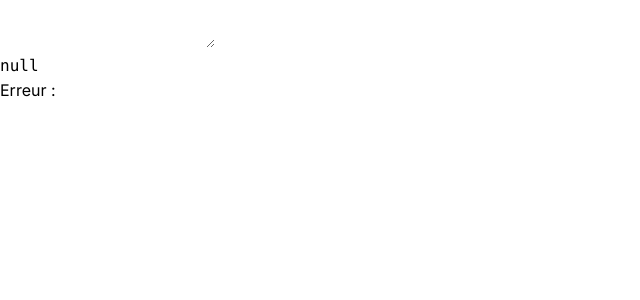
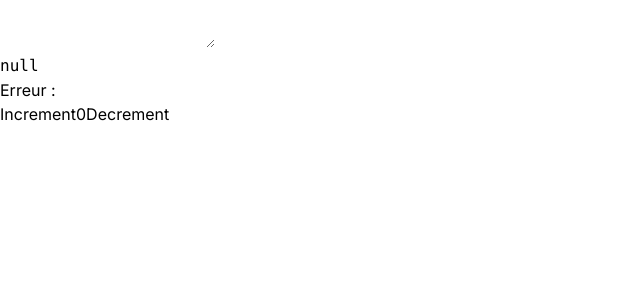
Before and after one commit to antocreadev/interface-compiler-pcode, a Next.js app: page / in a window 1280 px wide. Shown: the top 300 px of the page, without its empty margins (0-640 px from the left). Built offline with nearby package versions, Linux system fonts and the light colour scheme.

Commit message:
add: init redux toolkit

```diff
--- a/src/app/layout.tsx
+++ b/src/app/layout.tsx
@@ -1,6 +1,8 @@
 import type { Metadata } from 'next'
 import { Inter } from 'next/font/google'
 import './globals.css'
+import { store } from '@/store'
+import { Providers } from './providers'
 
 const inter = Inter({ subsets: ['latin'] })
 
@@ -15,8 +17,11 @@ export default function RootLayout({
   children: React.ReactNode
 }) {
   return (
+    <Providers>
     <html lang="en">
       <body className={inter.className}>{children}</body>
     </html>
+    </Providers>
+
   )
 }
--- a/src/app/page.tsx
+++ b/src/app/page.tsx
@@ -1,6 +1,10 @@
 "use client";
 import { useRef, useState } from "react";
 import SyntaxAnalysis from "@/compiler/SyntaxAnalysis";
+
+import type { RootState } from '@/store'
+import { useSelector, useDispatch } from 'react-redux'
+import { decrement, increment } from '@/features/counter/counterSlice'
 
 export default function Home() {
   // ref
@@ -10,6 +14,9 @@ export default function Home() {
   const [content, setContent] = useState<string>("");
   const [ast, setAST] = useState<any>(null);
   const [error, setError] = useState<string>("");
+
+  const count = useSelector((state: RootState) => state.counter.value)
+  const dispatch = useDispatch()
 
   return (
     <main>
@@ -36,6 +43,25 @@ export default function Home() {
       <p>{content}</p>
       <pre>{JSON.stringify(ast, null, 2)}</pre>
       <p>Erreur : {error}</p>
+
+
+      <div>
+      <div>
+        <button
+          aria-label="Increment value"
+          onClick={() => dispatch(increment())}
+        >
+          Increment
+        </button>
+        <span>{count}</span>
+        <button
+          aria-label="Decrement value"
+          onClick={() => dispatch(decrement())}
+        >
+          Decrement
+        </button>
+      </div>
+    </div>
     </main>
   );
 }
--- /dev/null
+++ b/src/app/providers.tsx
@@ -0,0 +1,8 @@
+// https://stackoverflow.com/questions/77400272/setting-up-redux-toolkit-with-next-js-14-0-1
+'use client';
+import { Provider } from "react-redux";
+import { store } from "@/store";
+
+export function Providers({ children } : { children: React.ReactNode }) {
+  return <Provider store={store}>{children}</Provider>;
+}
--- /dev/null
+++ b/src/features/counter/counterSlice.ts
@@ -0,0 +1,31 @@
+import { createSlice } from '@reduxjs/toolkit'
+import type { PayloadAction } from '@reduxjs/toolkit'
+
+export interface CounterState {
+  value: number
+}
+
+const initialState: CounterState = {
+  value: 0,
+}
+
+export const counterSlice = createSlice({
+  name: 'counter',
+  initialState,
+  reducers: {
+    increment: (state) => {
+      state.value += 1
+    },
+    decrement: (state) => {
+      state.value -= 1
+    },
+    incrementByAmount: (state, action: PayloadAction<number>) => {
+      state.value += action.payload
+    },
+  },
+})
+
+// Action creators are generated for each case reducer function
+export const { increment, decrement, incrementByAmount } = counterSlice.actions
+
+export default counterSlice.reducer
--- /dev/null
+++ b/src/store.ts
@@ -0,0 +1,14 @@
+import { configureStore } from '@reduxjs/toolkit'
+import counterReducer from '@/features/counter/counterSlice'
+
+
+export const store = configureStore({
+  reducer: {
+    counter: counterReducer,
+  },
+})
+
+// Infer the `RootState` and `AppDispatch` types from the store itself
+export type RootState = ReturnType<typeof store.getState>
+// Inferred type: {posts: PostsState, comments: CommentsState, users: UsersState}
+export type AppDispatch = typeof store.dispatch
```
Also changed, not shown: package.json (+6 -4 lines), 1 other file (tests, documents, lock files or other folders).
